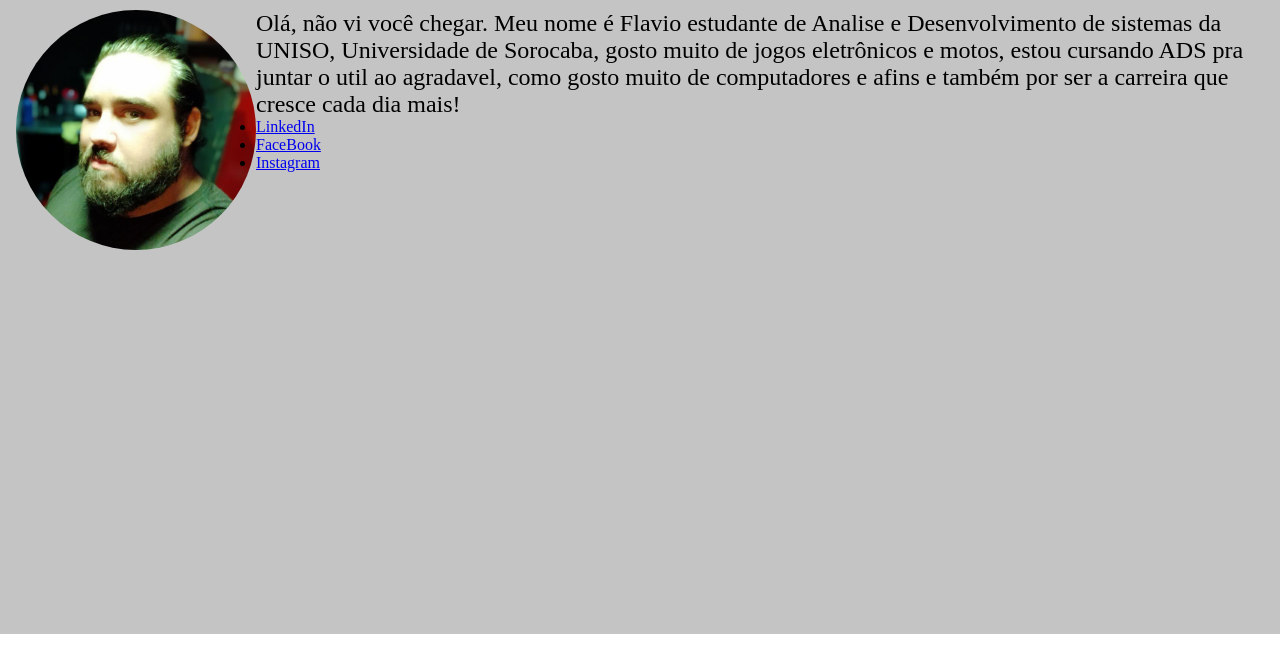
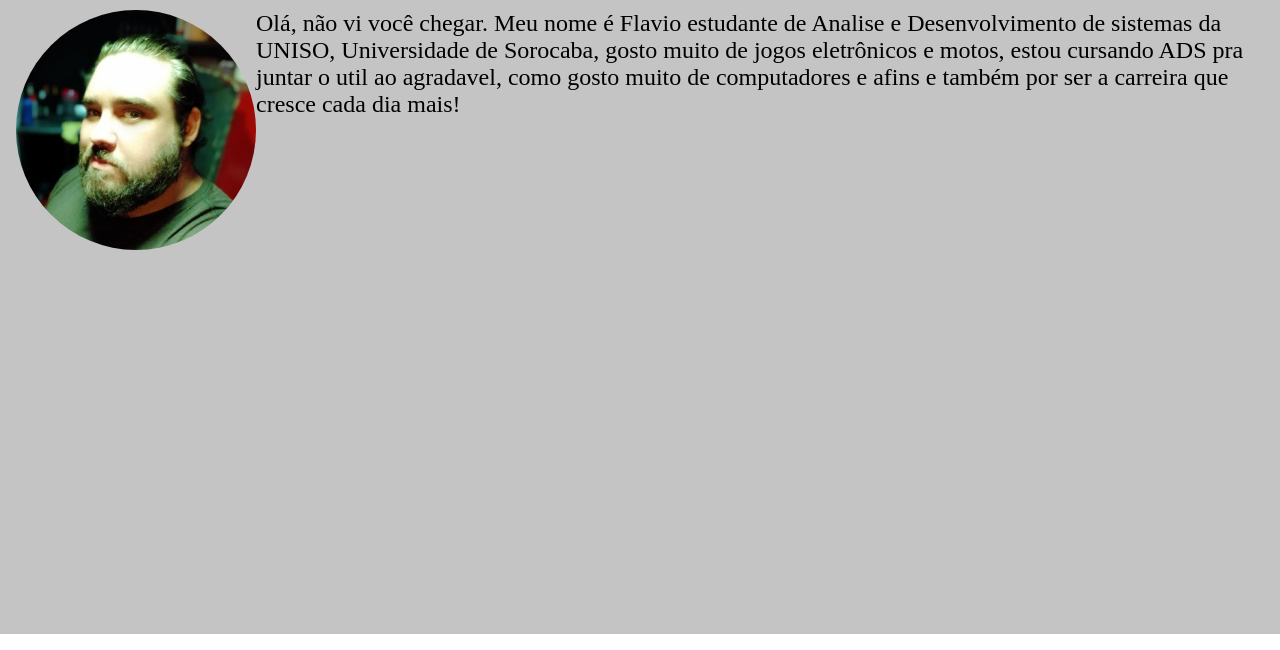
Before and after one commit to flaviobag/flaviobag.github.io, a plain HTML site: page index.html in a window 1280 px wide. Shown: the part 150-800 px from the top of the page. Drawn offline with Linux system fonts and the light colour scheme.

```diff
--- a/index.html
+++ b/index.html
@@ -22,11 +22,6 @@
                     util ao agradavel, como  gosto muito de computadores e
                     afins e também por ser a carreira que cresce cada dia mais!
                  </p>
-                 <ul>
-                    <li><a href="https://www.linkedin.com/in/flavio-benedito-aidar-gavioli-31747010a/">LinkedIn</a></li>
-                    <li><a href="https://www.facebook.com/flaviobenedito.aidargavioli">FaceBook</a></li>
-                    <li><a href="https://www.instagram.com/flaviobenedito/">Instagram</a></li>
-                </ul>
             </main>
     </body>
 </html>
```
